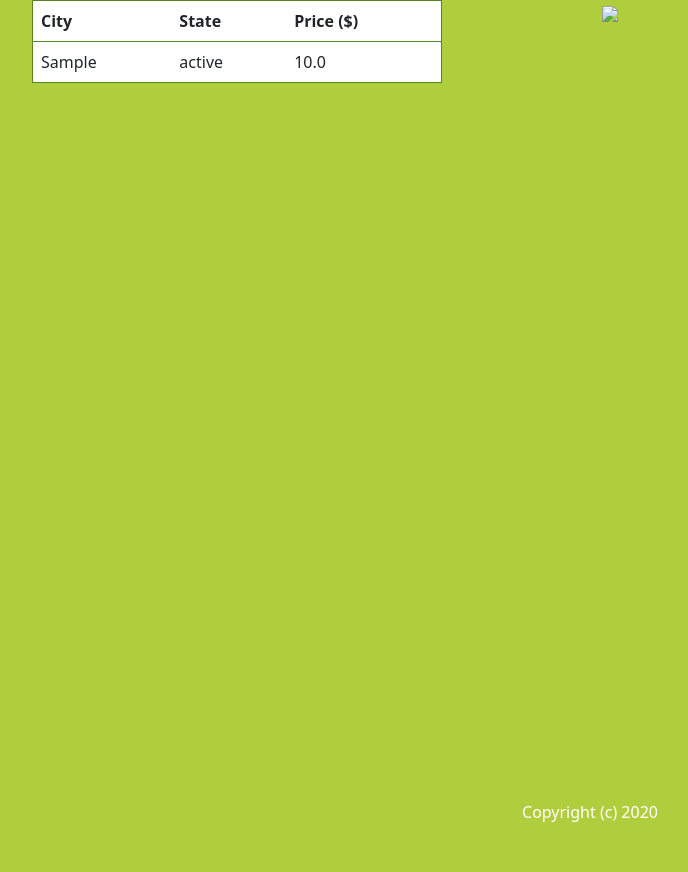
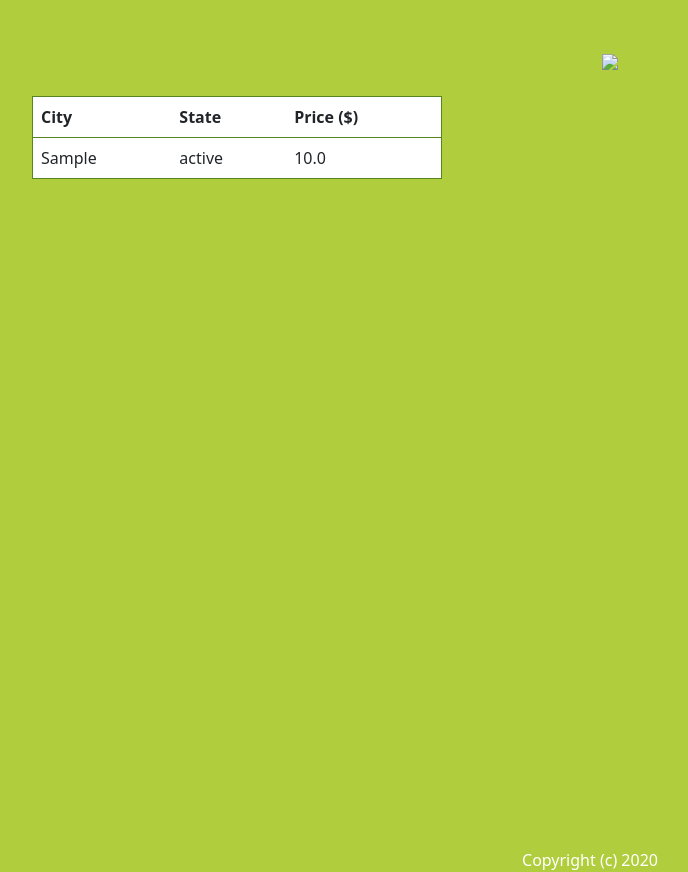
Before and after one commit to akc2022/pricing, a Django app: template website/templates/website/house_price_data.html in a window 1280 px wide. Shown: the part 62-934 px from the top of the page, without its empty margins (50-738 px from the left). Before the commit the page ends 884 px from the top, so only its background shows below. Run offline with Django 4.2, Linux system fonts and the light colour scheme; tables that the repository leaves empty hold one stand-in row (values such as "Sample post"); the template is opened without the code that fills it: values that come from a table or form of the project are taken from there, most other values are stand-ins (such as "Sample title", 1, 10 or a date in 2020); parts of the project's set-up code (start-up, migrations or seed data) failed here and were passed over.

Commit message:
added padding to home price data

```diff
--- a/website/templates/website/house_price_data.html
+++ b/website/templates/website/house_price_data.html
@@ -1,9 +1,9 @@
 {% extends 'website/base.html' %}
 
 {% block content %}
-<div class="container">
+<div class="container pt-5">
   <div class="row d-flex" id="avocadoData">
-    <div class ="col">
+    <div class ="col pt-5">
 <table class="table w-75">
   <tr>
     <th scope = "col">City</th>
```
